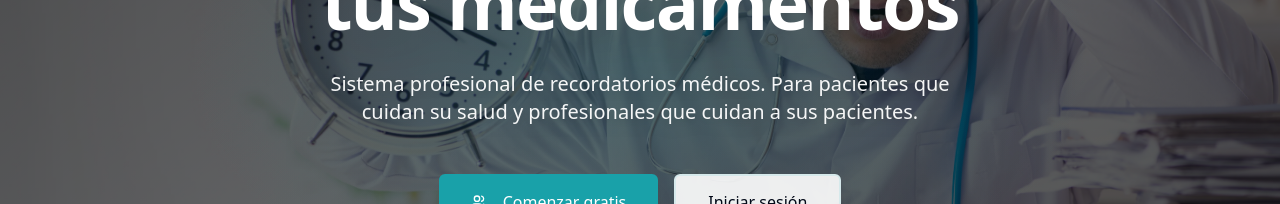
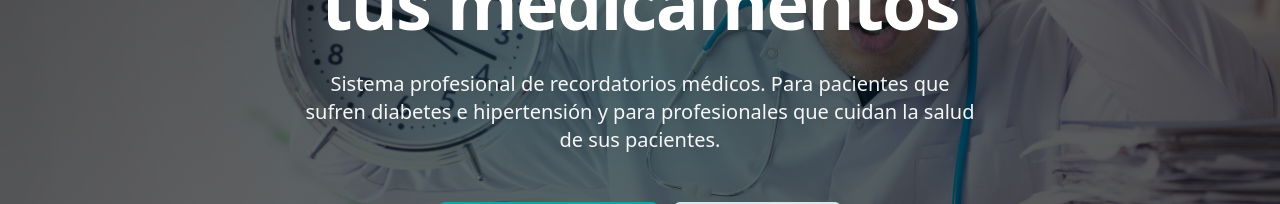
Before and after one commit to NickSPE/horario_2025, a React (Vite) app: page / in a window 1280 px wide. Shown: the part 383-587 px from the top of the page. Built offline with nearby package versions, Linux system fonts and the light colour scheme.

Commit message:
feat: Filter medications by specific categories and update UI text for clarity

```diff
--- a/client/components/ui/listmedicamentos.tsx
+++ b/client/components/ui/listmedicamentos.tsx
@@ -24,7 +24,8 @@ export function ListMedicamentos({
         setCurrentPage(1); // reiniciar paginación al cambiar categoría
     };
 
-    const filteredMeds = meds.filter((m) => m.categoria_id === selectedCategory);
+
+    const filteredMeds = meds.filter(cat => cat.nombre === "Hipertensión" || cat.nombre === "Diabetes");
     const totalPages = Math.ceil(filteredMeds.length / pageSize);
     const startIndex = (currentPage - 1) * pageSize;
     const paginatedMeds = filteredMeds.slice(startIndex, startIndex + pageSize);
--- a/client/pages/paciente/Medicamentos.tsx
+++ b/client/pages/paciente/Medicamentos.tsx
@@ -1,13 +1,6 @@
-import { useEffect, useState, useMemo } from "react";
-import { getSupabase } from "@/lib/supabase";
-import { useToast } from "@/hooks/use-toast";
-import { useAuth } from "@/hooks/use-auth";
-import type { CategoriaMedicamento, Medicamento } from "@shared/medicamentos";
-import { Search, ChevronDown, ChevronUp, Plus, Clock } from "lucide-react";
-import { Input } from "@/components/ui/input";
 import { Badge } from "@/components/ui/badge";
+import { Button } from "@/components/ui/button";
 import { Card, CardContent, CardFooter, CardHeader } from "@/components/ui/card";
-import { Button } from "@/components/ui/button";
 import {
   Dialog,
   DialogContent,
@@ -16,8 +9,8 @@ import {
   DialogHeader,
   DialogTitle,
 } from "@/components/ui/dialog";
+import { Input } from "@/components/ui/input";
 import { Label } from "@/components/ui/label";
-import { Textarea } from "@/components/ui/textarea";
 import {
   Select,
   SelectContent,
@@ -25,7 +18,14 @@ import {
   SelectTrigger,
   SelectValue,
 } from "@/components/ui/select";
+import { Textarea } from "@/components/ui/textarea";
+import { useAuth } from "@/hooks/use-auth";
+import { useToast } from "@/hooks/use-toast";
+import { getSupabase } from "@/lib/supabase";
+import type { CategoriaMedicamento, Medicamento } from "@shared/medicamentos";
 import { INTERVALOS_DISPONIBLES } from "@shared/recordatorios";
+import { ChevronDown, ChevronUp, Clock, Plus, Search } from "lucide-react";
+import { useEffect, useMemo, useState } from "react";
 
 export default function MedicamentosPaciente() {
   const { toast } = useToast();
@@ -76,7 +76,7 @@ export default function MedicamentosPaciente() {
       const { data: cats, error: catsError } = await supabase
         .from("categorias_medicamentos")
         .select("*")
-        .order("nombre");
+        .filter("nombre", "in", '("Hipertensión","Diabetes")')
       if (catsError) throw catsError;
       setCategories(cats || []);
       const { data: medications, error: medsError } = await supabase
--- a/client/pages/paciente/Recordatorios.tsx
+++ b/client/pages/paciente/Recordatorios.tsx
@@ -568,7 +568,7 @@ export default function Recordatorios() {
         *,
         categoria_nombre:categorias_medicamentos(nombre)
       `)
-      .order('nombre');
+      .filter("categoria_nombre.nombre", "in", '("Analgésicos","Antibióticos")')
 
     if (error) {
       console.error('Error al cargar medicamentos:', error);
--- a/client/pages/profesional/Asignar.tsx
+++ b/client/pages/profesional/Asignar.tsx
@@ -150,7 +150,7 @@ export default function AsignarRecordatorios() {
         *,
         categoria_nombre:categorias_medicamentos(nombre)
       `)
-      .order('nombre');
+      .filter('categoria_nombre.nombre', 'in', '("Hipertensión","Diabetes")')
 
     if (error) {
       console.error('Error al cargar medicamentos:', error);
--- a/client/pages/profesional/Medicamentos.tsx
+++ b/client/pages/profesional/Medicamentos.tsx
@@ -113,7 +113,7 @@ export default function MedicamentosProfesional() {
       const { data: cats, error: catsError } = await supabase
         .from("categorias_medicamentos")
         .select("*")
-        .order("nombre");
+        .filter("nombre", "in", '("Hipertensión","Diabetes")');
       if (catsError) throw catsError;
       setCategories(cats || []);
 
--- a/client/pages/sistema/Index.tsx
+++ b/client/pages/sistema/Index.tsx
@@ -42,7 +42,7 @@ export default function Index() {
             </h1>
 
             <p className="text-lg md:text-xl text-white/95 max-w-2xl mx-auto drop-shadow-lg font-medium">
-              Sistema profesional de recordatorios médicos. Para pacientes que cuidan su salud y profesionales que cuidan a sus pacientes.
+              Sistema profesional de recordatorios médicos. Para pacientes que sufren diabetes e hipertensión y para profesionales que cuidan la salud de sus pacientes.
             </p>
 
             {/* Botones principales - ocultos en móvil, mostrados en desktop */}
```
